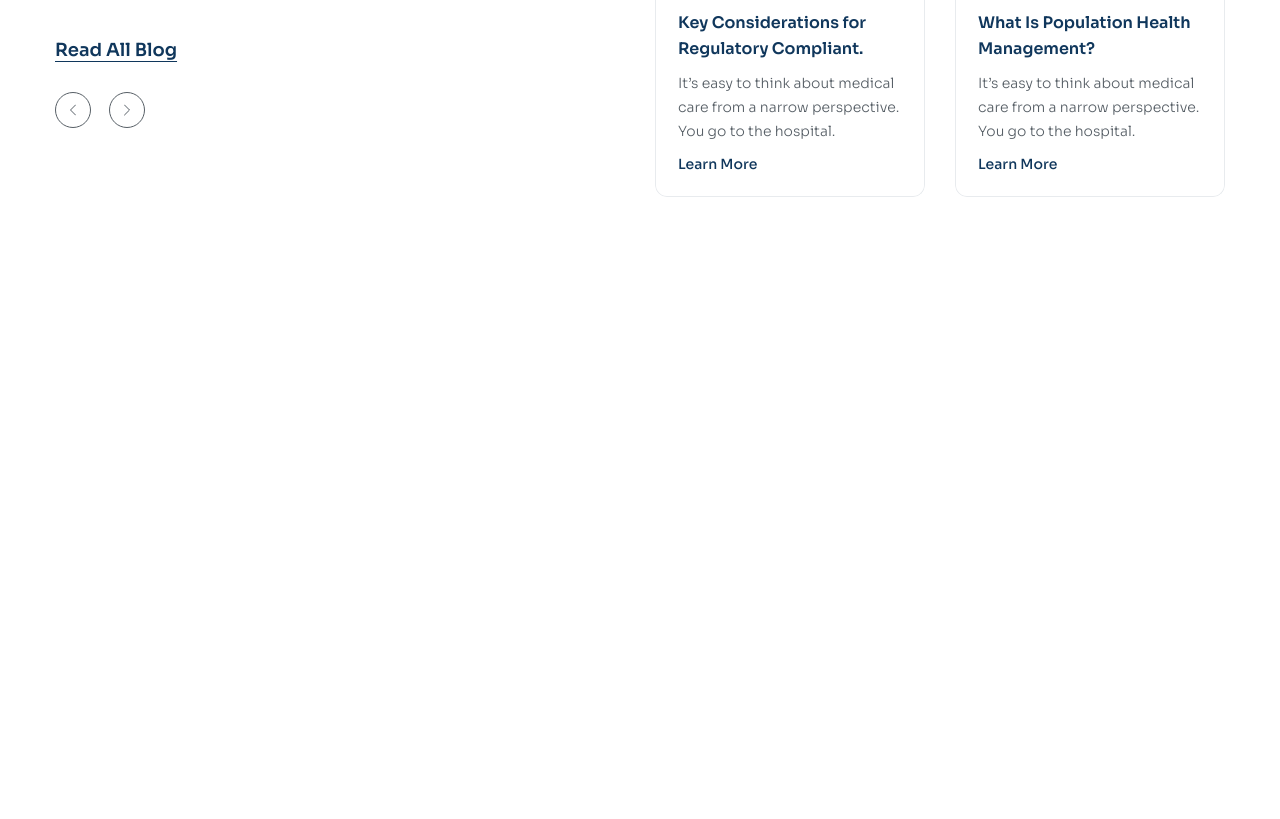
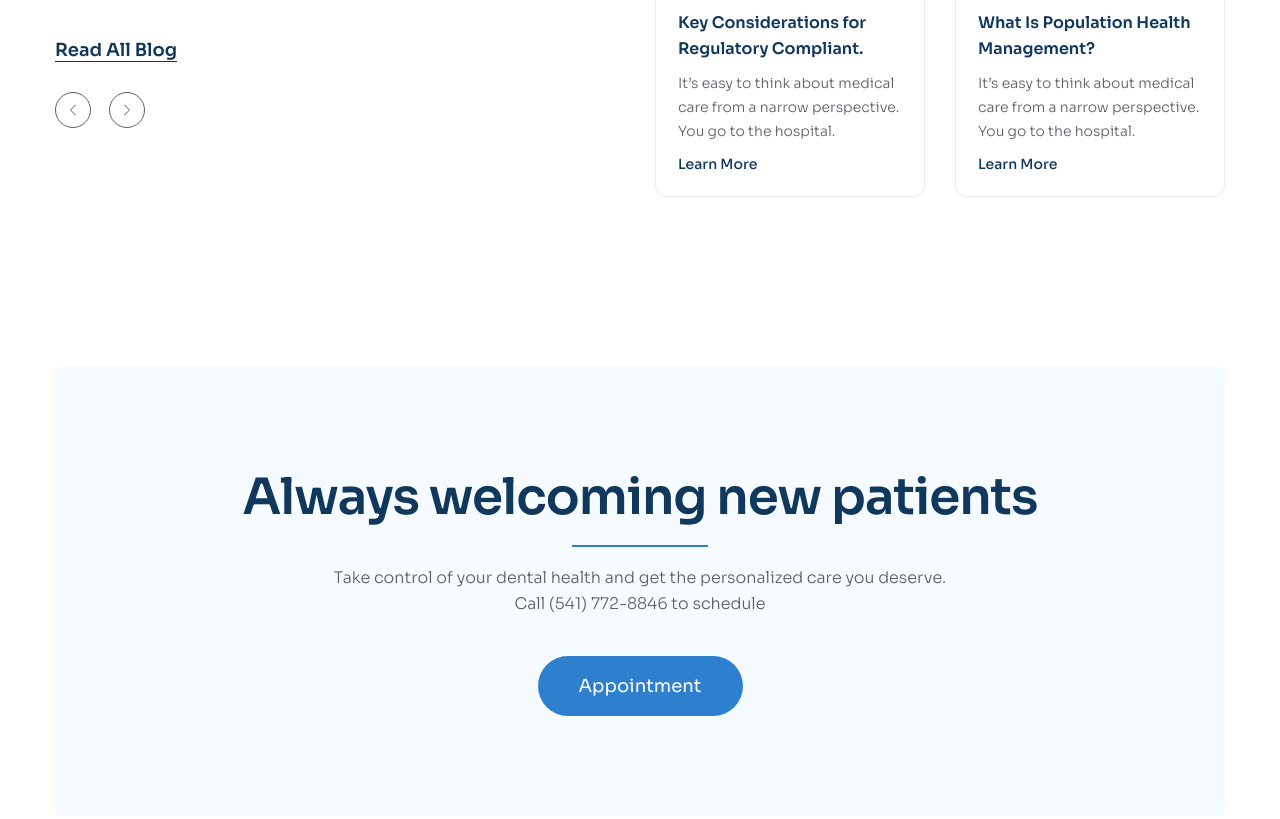
Before and after one commit to TrongHuy0104/f8-project-03, a plain HTML site: page index.html in a window 1280 px wide. Shown: the part 5312-6131 px from the top of the page. Before the commit the page ends 5594 px from the top, so only its background shows below. Drawn offline with Linux system fonts and the light colour scheme.

Commit message:
completed appointment

```diff
--- a/assets/css/style.css
+++ b/assets/css/style.css
@@ -623,10 +623,6 @@ a {
     border-color: var(--white-color);
 }
 
-.news-item:hover .news-item__more {
-    color: var(--secondary-color);
-}
-
 .news-item__thumb {
     height: 172px;
     overflow: hidden;
@@ -670,3 +666,50 @@ a {
     margin-top: 12px;
     display: inline-block;
 }
+
+.news-item__more:hover {
+    color: var(--secondary-color);
+}
+
+/* Appointment */
+.appointment {
+    margin: 85px 0 170px;
+}
+
+.appointment__inner {
+    text-align: center;
+    padding: 100px 0;
+    background-color: #f6fbff;
+    border-radius: 4px;
+}
+
+.appointment__heading,
+.appointment__desc {
+    text-align: center;
+}
+
+.appointment__heading {
+    padding-bottom: 20px;
+    position: relative;
+}
+
+.appointment__heading::after {
+    display: block;
+    content: "";
+    background-color: var(--secondary-color);
+    width: 136px;
+    height: 2px;
+    position: absolute;
+    bottom: 0;
+    left: 50%;
+    transform: translateX(-50%);
+}
+
+.appointment__desc {
+    position: relative;
+    left: 50%;
+    transform: translateX(-50%);
+    max-width: 617px;
+    margin-bottom: 38px;
+    font-size: 1.6rem;
+}
--- a/index.html
+++ b/index.html
@@ -627,6 +627,22 @@
                     </div>
                 </div>
             </section>
+            <!-- Appointment -->
+            <section class="appointment">
+                <div class="container">
+                    <div class="appointment__inner">
+                        <h2 class="appointment__heading section-heading">
+                            Always welcoming new patients
+                        </h2>
+                        <p class="appointment__desc section-desc">
+                            Take control of your dental health and get the
+                            personalized care you deserve. Call (541) 772-8846
+                            to schedule
+                        </p>
+                        <a href="#!" class="btn">Appointment</a>
+                    </div>
+                </div>
+            </section>
         </main>
     </body>
 </html>
```
